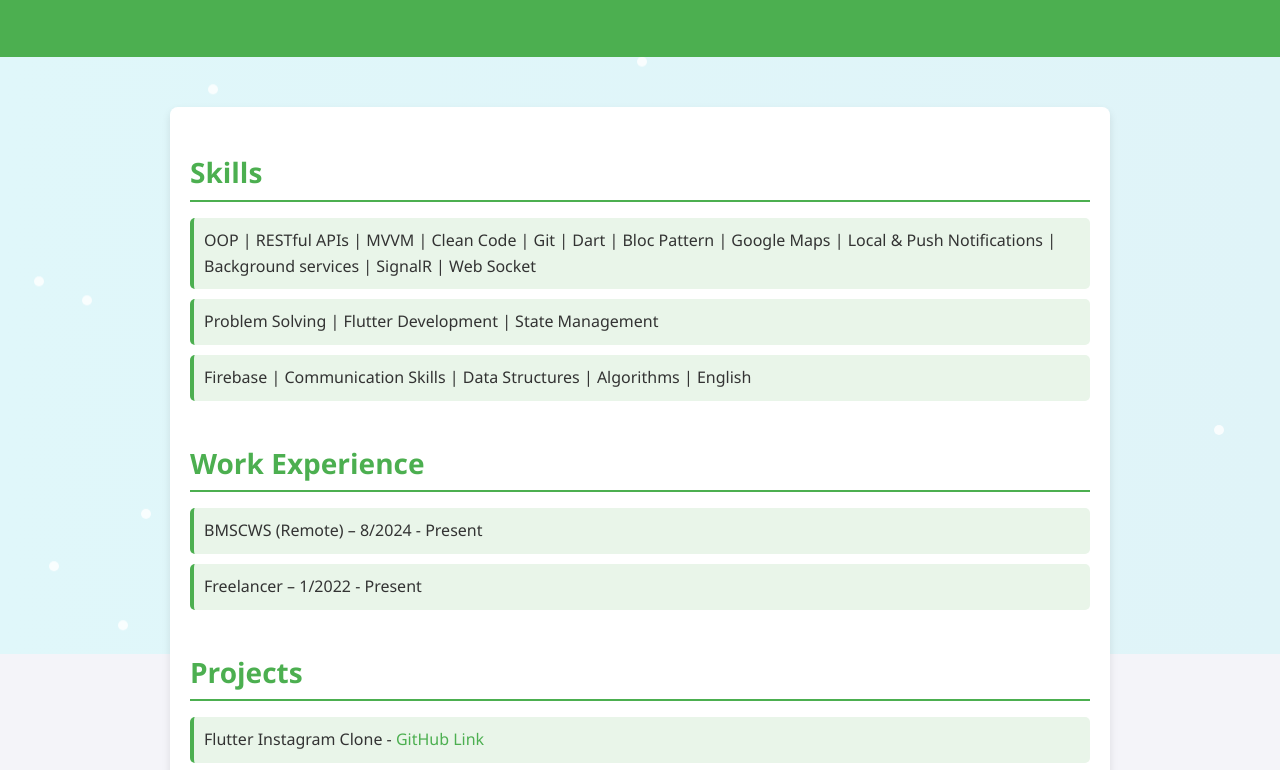
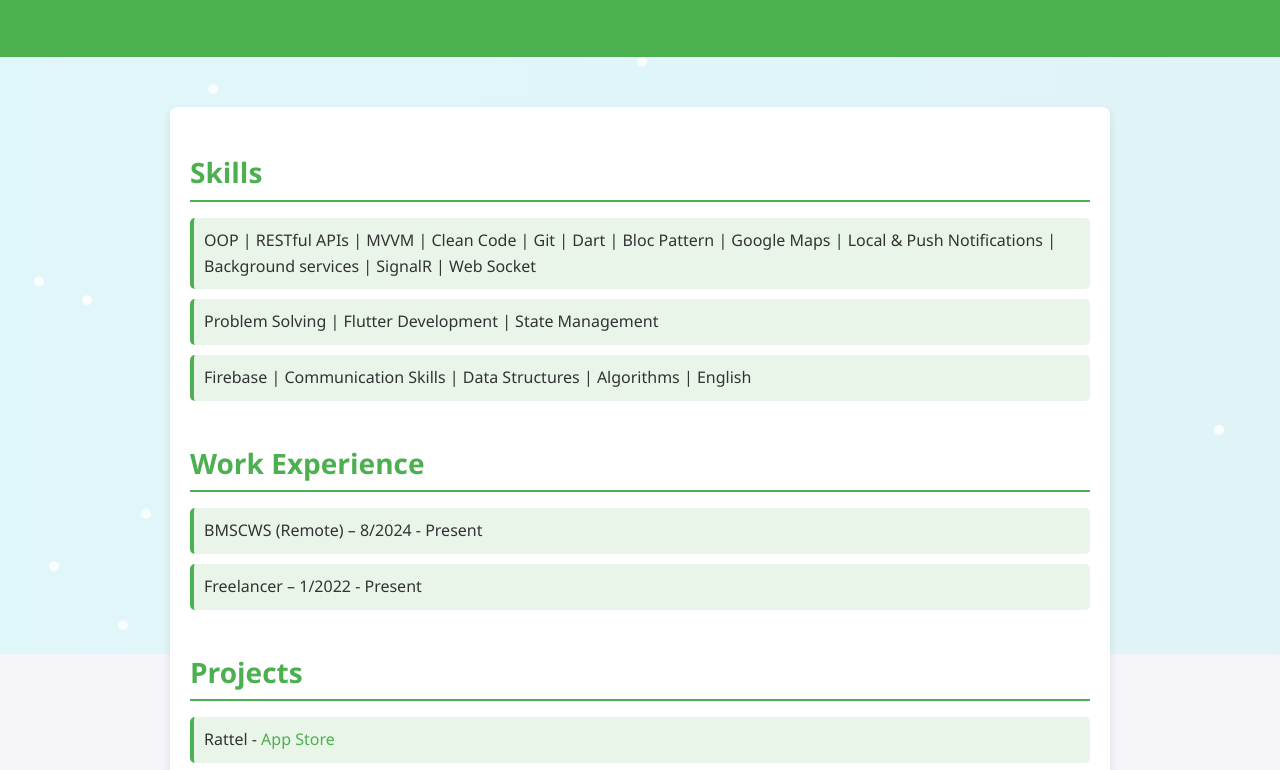
Before and after one commit to He-ema/ibrahim_osama, a plain HTML site: page index.html in a window 1280 px wide. Shown: the part 146-916 px from the top of the page. Drawn offline with Linux system fonts and the light colour scheme.

Commit message:
Update index.html

```diff
--- a/index.html
+++ b/index.html
@@ -185,6 +185,7 @@
         <div class="section">
             <h2 class="section-title">Projects</h2>
             <ul>
+                <li>Rattel - <a href="https://apps.apple.com/eg/app/rattel-%D8%B1%D8%AA%D9%84/id6740941040">App Store</a></li>
                 <li>Flutter Instagram Clone - <a href="https://github.com/He-ema/instagram_clone">GitHub Link</a></li>
                 <li>Foody: A food delivery app - <a href="https://github.com/He-ema/foody">GitHub Link</a></li>
                 <li>Laza E-commerce - <a href="https://github.com/He-ema/laza">GitHub Link</a></li>
```
